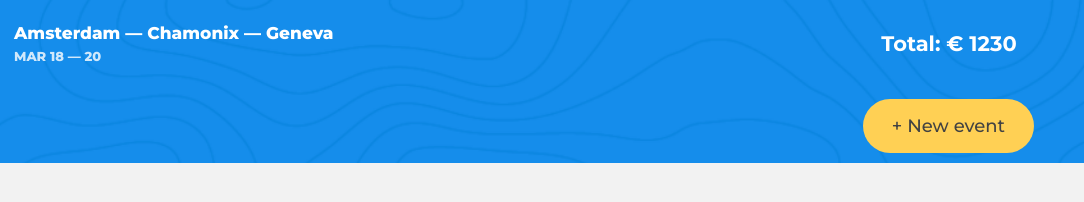
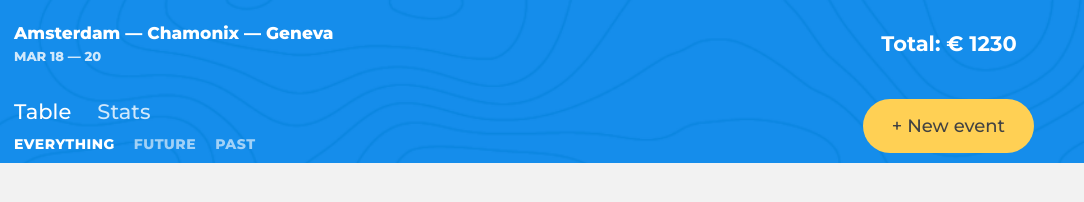
Before and after one commit to alenavolkova97/Big-trip, a website: page public/index.html in a window 1280 px wide. Shown: the full height of the page, 196-1280 px from the left. Drawn offline with Linux system fonts and the light colour scheme.

Commit message:
render site menu and trip events filter

```diff
--- a/src/main.js
+++ b/src/main.js
@@ -2,6 +2,9 @@
 
 const headerElement = document.querySelector(`.page-header`);
 const tripInfoContainerElement = headerElement.querySelector(`.trip-main`);
+const tripControlsContainerElement = tripInfoContainerElement.querySelector(`.trip-controls`);
+const siteMenuHeaderElement = tripControlsContainerElement.querySelector(`h2:nth-child(1)`);
+const tripEventsFilterHeaderElement = tripControlsContainerElement.querySelector(`h2:nth-child(2)`);
 
 const createTripInfoTemplate = () => {
   return (
@@ -19,8 +22,42 @@ const createTripInfoTemplate = () => {
   );
 };
 
+const createSiteMenuTemplate = () => {
+  return (
+    `<nav class="trip-controls__trip-tabs  trip-tabs">
+      <a class="trip-tabs__btn  trip-tabs__btn--active" href="#">Table</a>
+      <a class="trip-tabs__btn" href="#">Stats</a>
+    </nav>`
+  );
+};
+
+const createTripEventsFilterTemplate = () => {
+  return (
+    `<form class="trip-filters" action="#" method="get">
+      <div class="trip-filters__filter">
+        <input id="filter-everything" class="trip-filters__filter-input  visually-hidden" type="radio" name="trip-filter" value="everything" checked>
+        <label class="trip-filters__filter-label" for="filter-everything">Everything</label>
+      </div>
+
+      <div class="trip-filters__filter">
+        <input id="filter-future" class="trip-filters__filter-input  visually-hidden" type="radio" name="trip-filter" value="future">
+        <label class="trip-filters__filter-label" for="filter-future">Future</label>
+      </div>
+
+      <div class="trip-filters__filter">
+        <input id="filter-past" class="trip-filters__filter-input  visually-hidden" type="radio" name="trip-filter" value="past">
+        <label class="trip-filters__filter-label" for="filter-past">Past</label>
+      </div>
+
+      <button class="visually-hidden" type="submit">Accept filter</button>
+    </form>`
+  );
+};
+
 const render = (container, template, place) => {
   container.insertAdjacentHTML(place, template);
 };
 
 render(tripInfoContainerElement, createTripInfoTemplate(), `afterbegin`);
+render(siteMenuHeaderElement, createSiteMenuTemplate(), `afterend`);
+render(tripEventsFilterHeaderElement, createTripEventsFilterTemplate(), `afterend`);
```
Also changed, not shown: public/index.html (+0 -5 lines).
